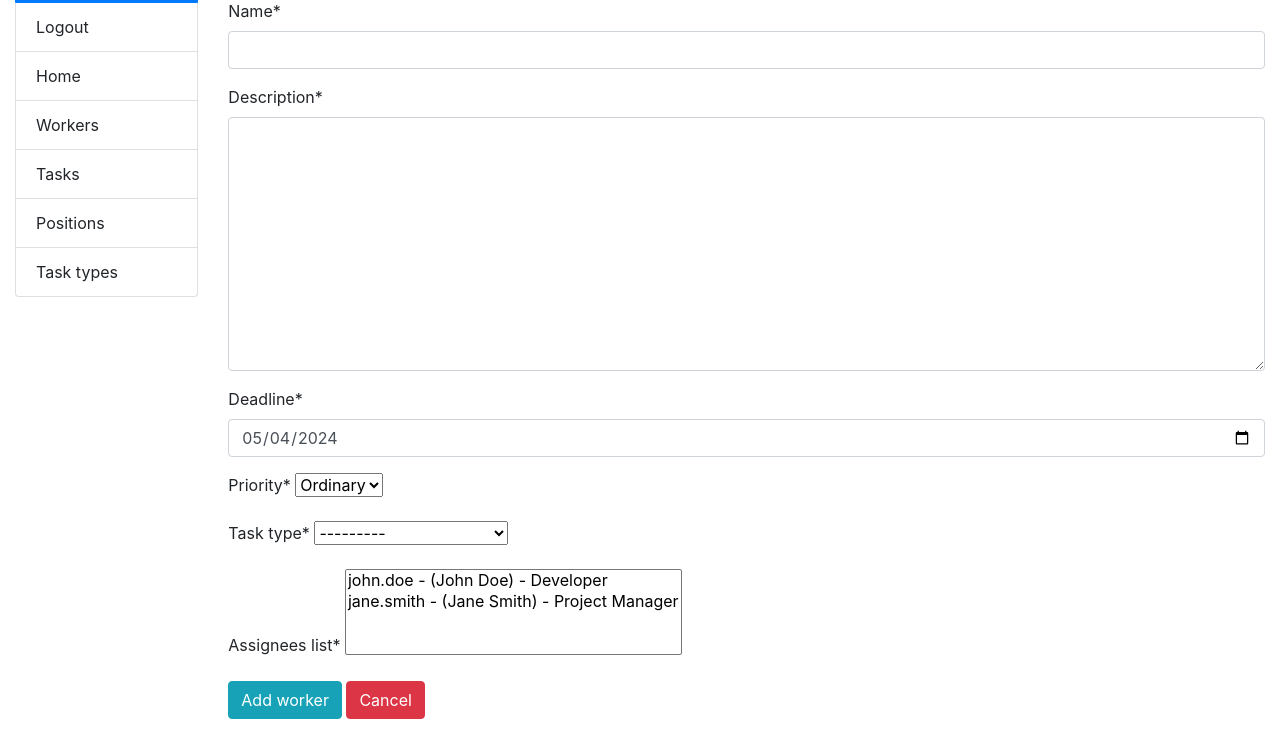
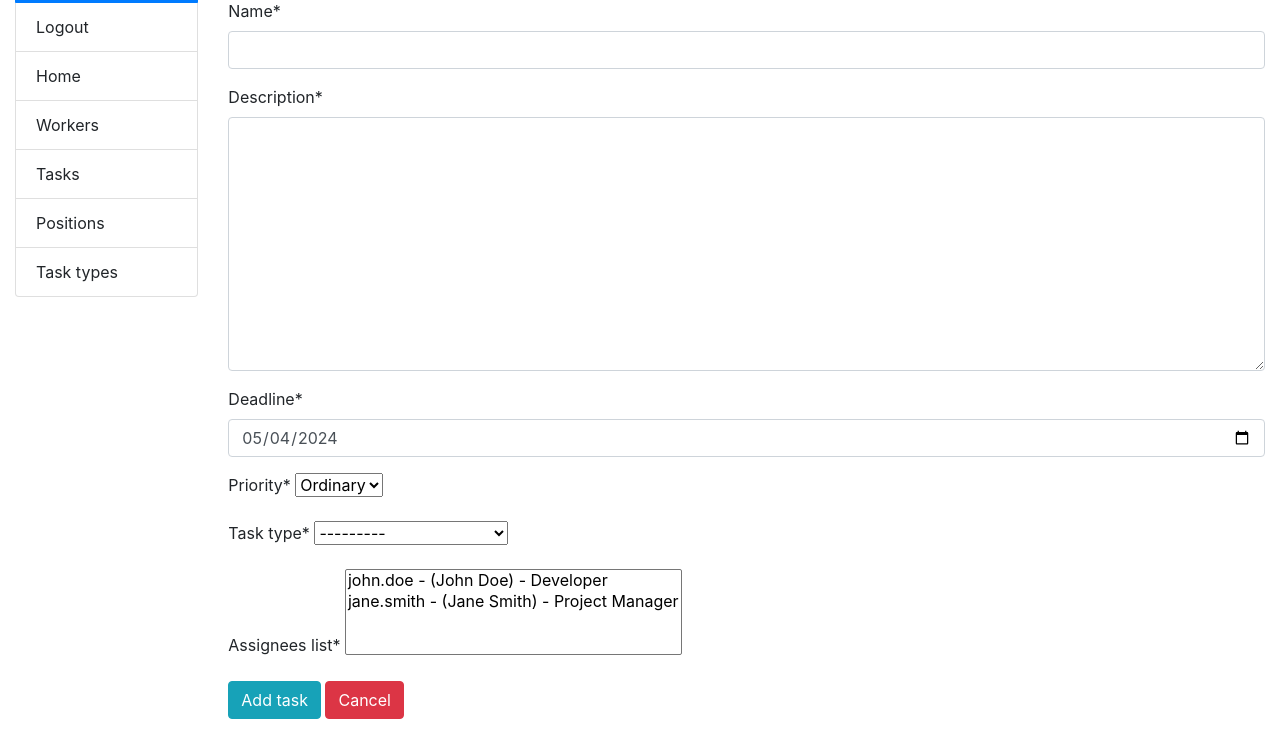
Before and after one commit to JohnnyWalker010/team-task-manager, a Django app: page /tasks_list/create/ in a window 1280 px wide. Shown: the part 47-800 px from the top of the page. Run offline with Django 5.2, Linux system fonts and the light colour scheme; the visitor is signed in with stand-in values (Sample User, id 1); data comes from the database, SQL or seed files in the repository; some libraries are stand-ins or nearby versions.

Commit message:
Minor changes and corrections

```diff
--- a/templates/task_manager/task_create_form.html
+++ b/templates/task_manager/task_create_form.html
@@ -6,7 +6,7 @@
   <form method="post">
     {% csrf_token %}
     {{ form|crispy }}
-    <button type="submit" class="btn btn-info">Add worker</button>
+    <button type="submit" class="btn btn-info">Add task</button>
     <a href="{% url "task_manager:tasks_list" %}" class="btn btn-danger">Cancel</a>
   </form>
 {% endblock %}
--- a/templates/task_manager/task_type_create.html
+++ b/templates/task_manager/task_type_create.html
@@ -7,6 +7,6 @@
     {% csrf_token %}
     {{ form|crispy }}
     <button type="submit" class="btn btn-info">Add task type</button>
-    <a href="{% url "task_manager:tasks_list" %}" class="btn btn-danger">Cancel</a>
+    <a href="{% url "task_manager:task_types_list" %}" class="btn btn-danger">Cancel</a>
   </form>
 {% endblock %}
```
